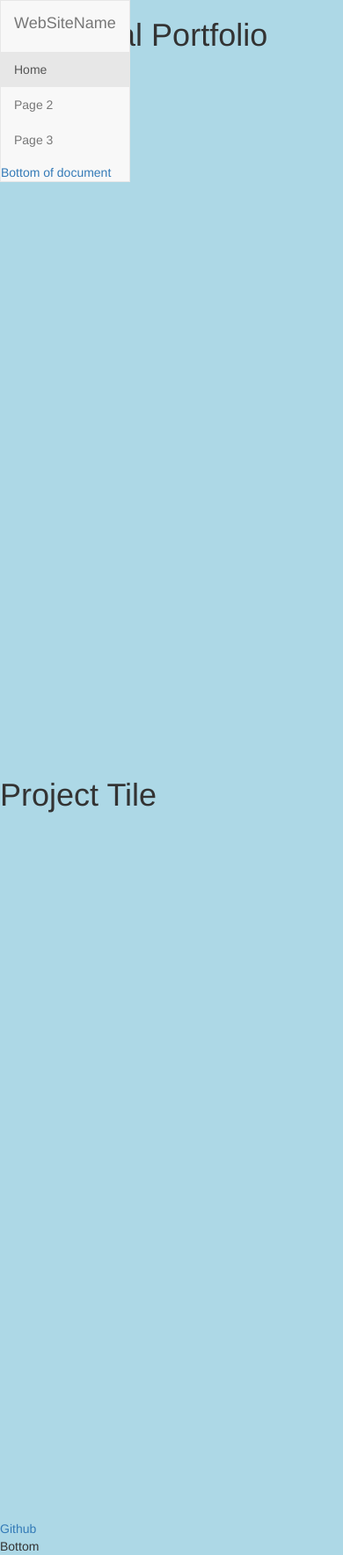
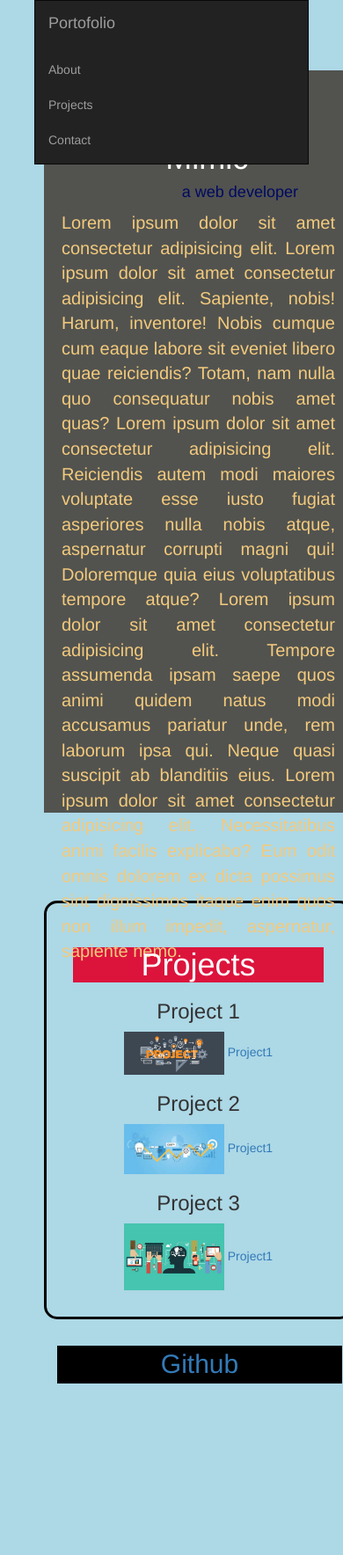
Before and after one commit to Abdelrahman-Zeidan/Abdelrahman-Njigouh-Microverse, a plain HTML site: page index.html in a window 390 px wide. Shown: the whole page at 88% size. After the commit the page ends 1573 px from the top, so only its background shows below. Drawn offline with nearby package versions, Linux system fonts and the light colour scheme.

Commit message:
Desgin 1

```diff
--- a/css/style.css
+++ b/css/style.css
@@ -1,18 +1,71 @@
-section {
+body {
+  margin: 0;
+  padding: 0;
+}
+
+#navbar {
+  position: fixed;
+  top: 0;
+  left: 10%;
+  width: 80%;
+}
+
+#welcome-section {
+  margin-top: 80px;
+  margin-left: 50px;
+  margin-right: 50px;
+  margin-bottom: 100px;
+  background-color: rgb(82, 83, 79);
+  width: 90%;
+  color: white;
+  padding: 20px;
   height: 100vh;
+}
+
+.welcome-section-head {
+  margin-left: 38%;
+}
+
+.welcome-section-body-1 {
+  color: rgb(0, 10, 97);
+  margin-left: 44%;
+}
+
+.welcome-section-body-2 {
+  text-align: justify;
+  font-size: 20px;
+  color: rgb(243, 202, 125);
+}
+
+#projects {
+  width: 90%;
+  margin-left: 50px;
+  margin-bottom: 30px;
+  text-align: center;
+  border: 3px solid black;
+  border-radius: 15px;
+  padding: 30px;
+}
+
+.project-tile {
+  text-align: center;
+  background-color: crimson;
+  color: white;
+}
+
+.project-describtion {
+  display: block;
+}
+
+.project-image {
+  width: 40%;
+}
 
 
-  body {
-background-color: lightgreen;
+.profile-link {
+  margin-left: 50px;
+  background-color: black;
+  text-align: center;
+  font-size: 30px;
+  width: 90%;
 }
-
-@media only screen and (max-width: 600px) {
-body {
-background-color: lightblue;
-}
-}
-}
-#navbar {
-    position: fixed;
-    top: 0;
-}
--- a/index.html
+++ b/index.html
@@ -12,7 +12,7 @@
 
   <style>
     body {
-background-color: lightgreen;
+      background-color: white;
     }
 
     @media only screen and (max-width: 600px) {
@@ -41,40 +41,61 @@ body {
     -->
 
 
-    <nav class="navbar navbar-default" id="navbar">
+    <nav class="navbar navbar-inverse" id="navbar">
       <div class="container-fluid">
         <div class="navbar-header">
-          <a class="navbar-brand" href="#">WebSiteName</a>
+          <a class="navbar-brand" href="#">Portofolio</a>
+        </div>
+        <ul class="nav navbar-nav">
+          <li><a href="#welcome-section">About</a></li>
+          <li><a href="#projects">Projects</a></li>
+          <li><a href="#profile-link">Contact</a></li>
+        </ul>
+      </div>
+    </nav>
+
+    <div class="container">
+      <div class="row">
+        <section id="welcome-section">
+
+          <h1 class="welcome-section-head">Hey I am Mimic</h1>
+          <h4 class="welcome-section-body-1">a web developer</h4>
+          <p class="welcome-section-body-2">Lorem ipsum dolor sit amet consectetur adipisicing elit. Lorem ipsum dolor sit amet consectetur adipisicing elit. Sapiente, nobis! Harum, inventore! Nobis cumque cum eaque labore sit eveniet libero quae reiciendis? Totam, nam nulla quo consequatur nobis amet quas? Lorem ipsum dolor sit amet consectetur adipisicing elit. Reiciendis autem modi maiores voluptate esse iusto fugiat asperiores nulla nobis atque, aspernatur corrupti magni qui! Doloremque quia eius voluptatibus tempore atque? Lorem ipsum dolor sit amet consectetur adipisicing elit. Tempore assumenda ipsam saepe quos animi quidem natus modi accusamus pariatur unde, rem laborum ipsa qui. Neque quasi suscipit ab blanditiis eius. Lorem ipsum dolor sit amet consectetur adipisicing elit. Necessitatibus animi facilis explicabo? Eum odit omnis dolorem ex dicta possimus sint dignissimos itaque enim quos non illum impedit, aspernatur, sapiente nemo.</p>
+
+        </section>
+      </div>
+
+      <div class="row">
+          <section id="projects">
+          <h1 class="project-tile">Projects</h1>
+
+          <div class="project-describtion">
+            <h3>Project 1</h3>
+            <img src="css/images/project1.png" alt="Project 1" class="project-image">
+            <a href="#">Project1</a>
+          </div>
+
+          <div class="project-describtion">
+            <h3>Project 2</h3>
+            <img src="css/images/project2.jpg" alt="Project 1" class="project-image">
+            <a href="#">Project1</a>
+          </div>
+
+          <div class="project-describtion">
+            <h3>Project 3</h3>
+            <img src="css/images/project3.jpg" alt="Project 1" class="project-image">
+            <a href="#">Project1</a>
+          </div>
+          </section>
+      </div>
+
+      <div class="profile-link">
+        <a href="https://github.com/Abdelrahman-Zeidan/Abdelrahman-Njigouh-Microverse" id="profile-link" target="_blank">Github</a>
+      </div>
 
     </div>
-        <ul class="nav navbar-nav">
-          <li class="active"><a href="#">Home</a></li>
-          <li></li>
-          <li><a href="#">Page 2</a></li>
-          <li><a href="#">Page 3</a></li>
-        </ul>
-      </div>
-     <a href="#bottom">Bottom of document</a>
-    </nav>
 
 
-
-
-    <section id="welcome-section">
-
-      <h1> Personnal Portfolio</h1>
-
-    </section>
-
-    <section id="projects">
-      <h1 class="project-tile">Project Tile</h1>
-
-      <a href="https://www.freecodecamp.org/learn/responsive-web-design/responsive-web-design-projects/build-a-personal-portfolio-webpage"></a>
-    </section>
-
-    <a href="https://github.com/Abdelrahman-Zeidan/Abdelrahman-Njigouh-Microverse" id="profile-link" target="_blank">Github</a>
-
-    <div id="bottom">Bottom</div>
 
     <script  src="js/index.js"></script>
   </body>
```
Also changed, not shown: css/images/project1.png (added), css/images/project2.jpg (added), css/images/project3.jpg (added). Lines whose indentation alone changed are shown as unchanged.
